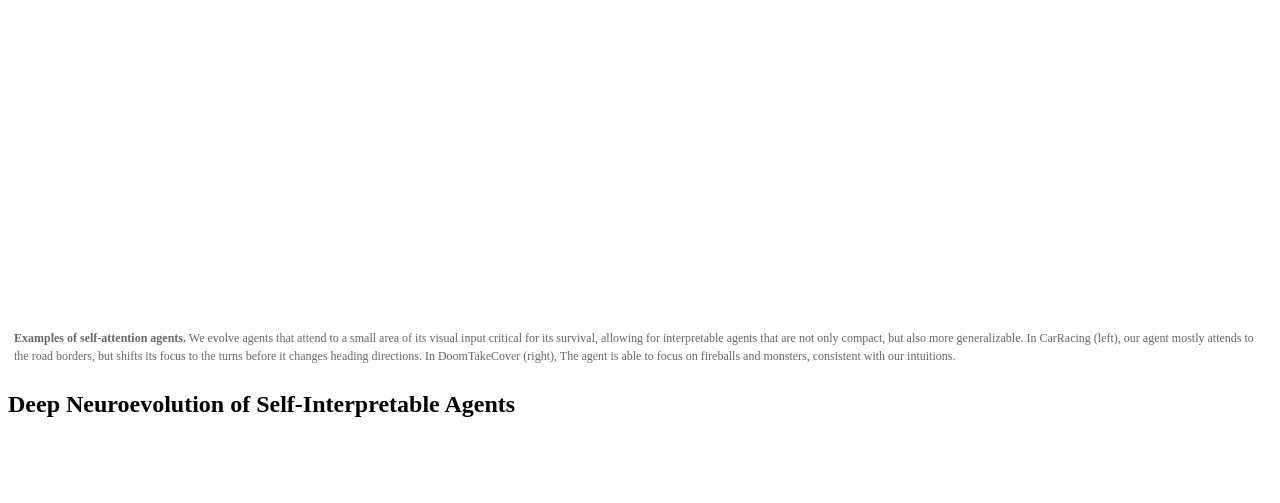
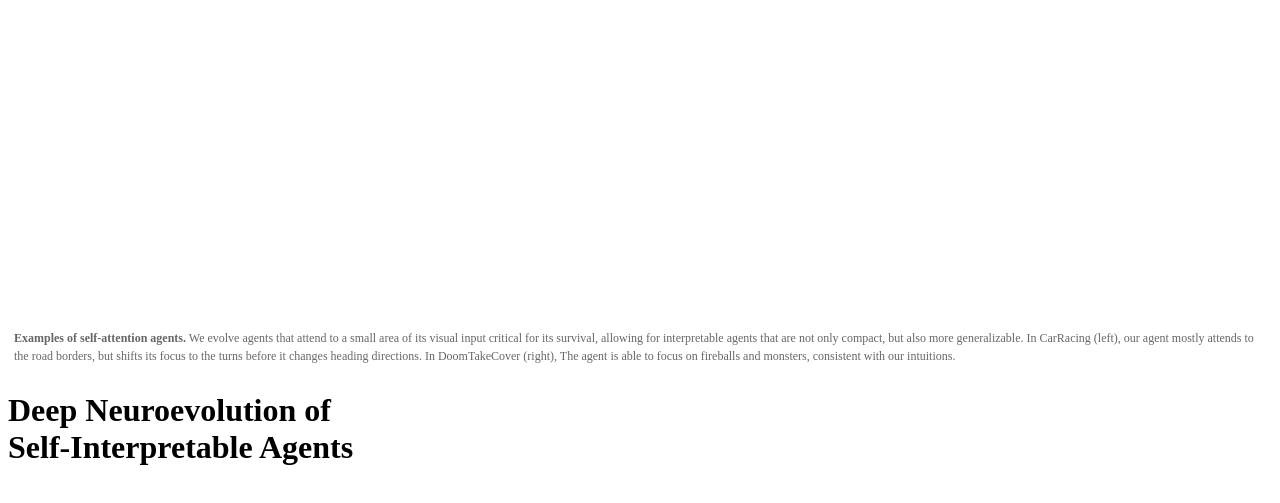
Before and after one commit to geccoanon/geccoanon.github.io, a website: page draft_header.html in a window 1280 px wide. Shown: the part 5-508 px from the top of the page. Drawn offline with nearby package versions, Linux system fonts and the light colour scheme.

Commit message:
Add files via upload

```diff
--- a/draft_header.html
+++ b/draft_header.html
@@ -148,7 +148,7 @@ dt-article figcaption b {
 <dt-article id="dtbody">
 
 <dt-byline class="l-page transparent"></dt-byline>
-<h2>Deep Neuroevolution of Self-Interpretable Agents</h2>
+<h1>Deep Neuroevolution of <br/>Self-Interpretable Agents</h1>
 <p></p>
 <dt-byline class="l-page" id="authors_section" hidden>
 <div class="byline">
```
Also changed, not shown: index.html (+1 -1 lines).
